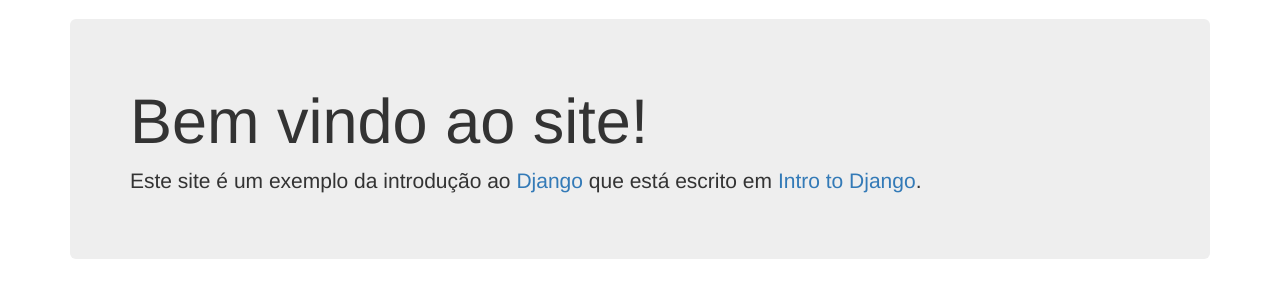
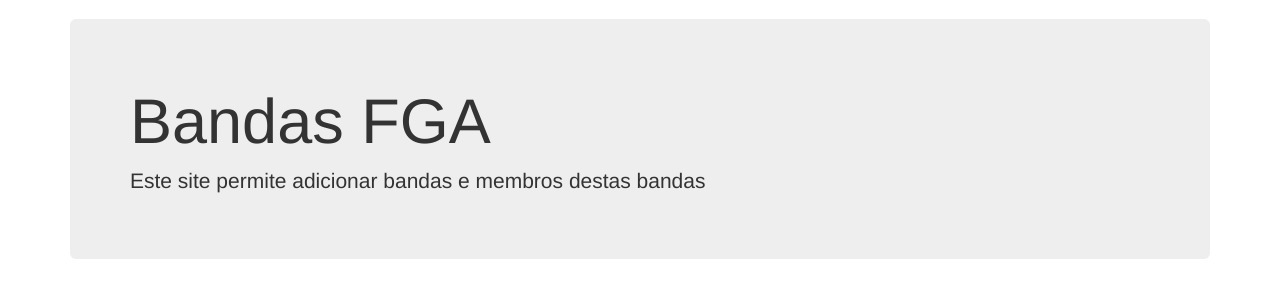
Before and after one commit to Attany/EP1, a Django app: page / in a window 1280 px wide. Shown: the part 51-351 px from the top of the page. Run offline with Django 3.2, Linux system fonts and the light colour scheme; some libraries are stand-ins or nearby versions.

Commit message:
Adjust the home page

```diff
--- a/mysite/bands/templates/home.html
+++ b/mysite/bands/templates/home.html
@@ -2,7 +2,7 @@
 
 {% block content %}
 <div class="jumbotron">
-    <h1>Bem vindo ao site!</h1>
-    <p>Este site é um exemplo da introdução ao <a href="https://www.djangoproject.com">Django</a> que está escrito em <a href="https://www.djangoproject.com/start/">Intro to Django</a>.</p>
+    <h1>Bandas FGA</h1>
+    <p>Este site permite adicionar bandas e membros destas bandas</p>
 </div>
 {% endblock content %}
```
